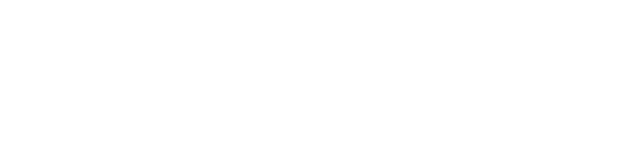
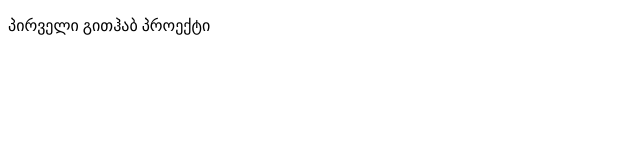
Before and after one commit to nikkchikvaidze/project, a plain HTML site: page index.html in a window 1280 px wide. Shown: the whole page, without its empty margins (0-640 px from the left). Drawn offline with Linux system fonts and the light colour scheme.

Commit message:
no message

```diff
--- a/index.html
+++ b/index.html
@@ -3,9 +3,13 @@
 <head>
     <meta charset="UTF-8">
     <meta name="viewport" content="width=device-width, initial-scale=1.0">
-    <title>Document</title>
+    <title>სათაური</title>
 </head>
 <body>
 
+    <p>
+        პირველი გითჰაბ პროექტი
+    </p>
+
 </body>
 </html>
```
